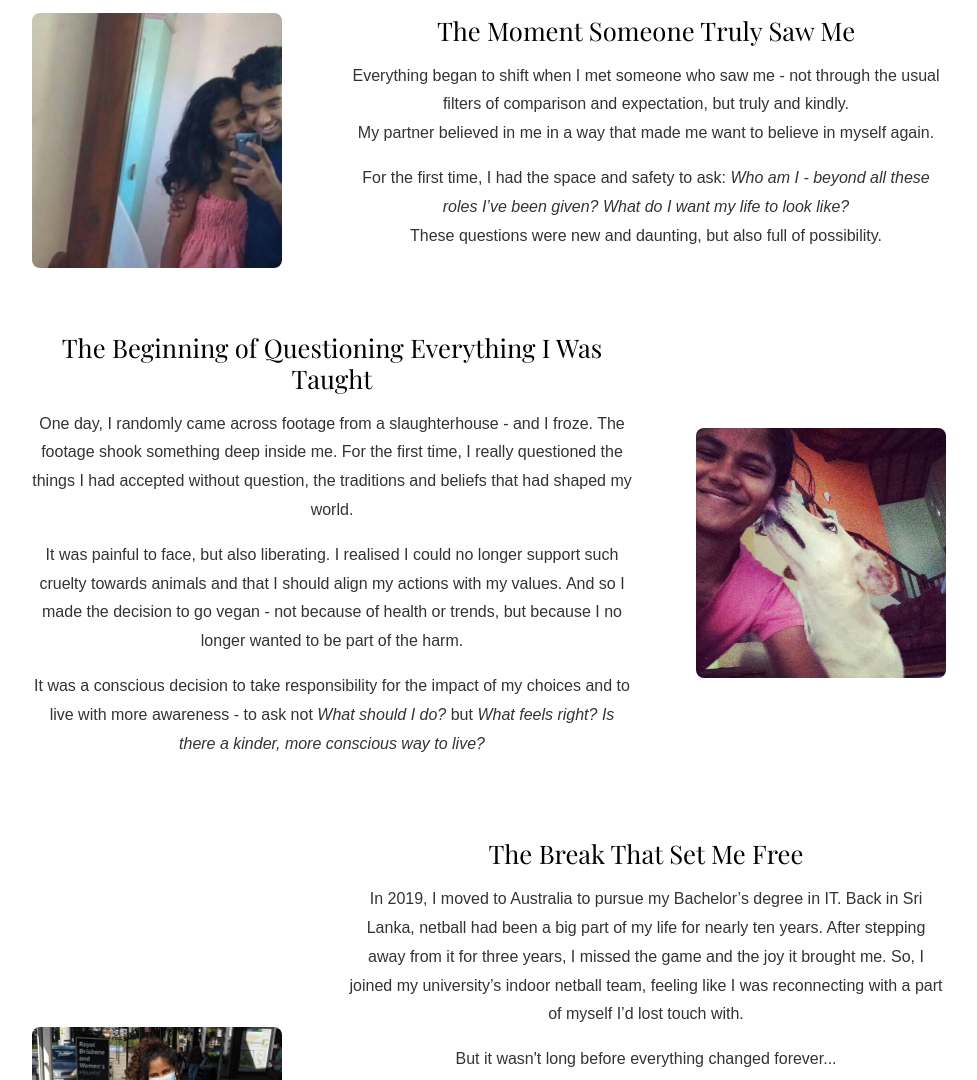
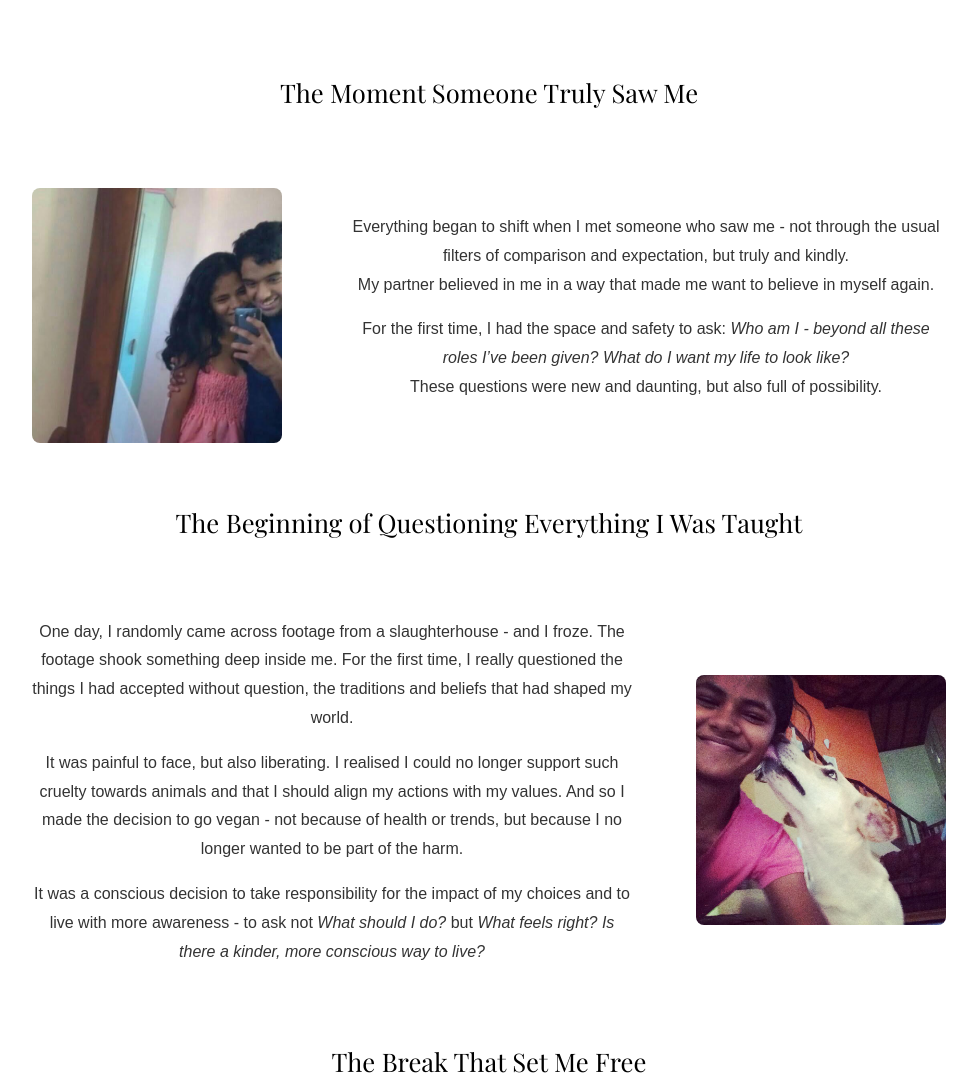
Before and after one commit to Jana-cj/Just-Jana, a plain HTML site: page janasstory.html in a window 1280 px wide. Shown: the part 969-2049 px from the top of the page, without its empty margins (151-1128 px from the left). Drawn offline with nearby package versions, Linux system fonts and the light colour scheme.

Commit message:
jana story heading first image next

```diff
--- a/CSS/index stylesheet.css
+++ b/CSS/index stylesheet.css
@@ -481,6 +481,16 @@ body {
   flex-wrap: wrap;
 }
 
+.story-heading {
+  font-size: 1.6rem;
+  font-family: 'Playfair Display', serif;
+  color: #000;
+  text-align: center;
+  width: 100%;
+  margin-bottom: 1rem;
+}
+
+
 .story {
   display: flex;
   align-items: center;
--- a/janasstory.html
+++ b/janasstory.html
@@ -163,11 +163,11 @@
 
 <br>
    <div class="story-block">
+    <h2 class = "story-heading">Hiding in the Shadows</h2>
     <div class="story-image">
       <img src="img/young jana.jpg" alt="A silhouette symbolizing identity loss" />
     </div>
     <div class="story-text">
-      <h2>Hiding in the Shadows</h2>
       <p>For a long time, I lived life on autopilot - moving through each day by following what I was taught, believing what I was told, and trying to fit into roles and expectations that simply were never made for me. I measured my worth through the grades I got in school and by how others saw me - their opinions, comparisons, and expectations (I’m sure a lot of us brown girls can relate to this).</p>
       <p>Growing up, I was constantly compared to my sister, whether at home or school or even at mundane places like salons, and slowly over time, I internalised the belief that I simply wasn’t enough. That belief settled quietly but deeply, shaping years filled with self-doubt, where I questioned my voice, my decisions, and even the core of who I was.</p>
       <p>It was a heavy weight to carry, and for many years, I felt trapped by it - a kind of learned helplessness where trying felt pointless because I thought my efforts wouldn’t change anything. <br> But life has a way of surprising us...</p>
@@ -175,22 +175,22 @@
     </div>
 
     <div class="story-block">
+      <h2 class = "story-heading">The Moment Someone Truly Saw Me</h2>
     <div class="story-image">
       <img src="img/us.jpg" alt="A warm smile symbolizing being seen" />
     </div>
     <div class="story-text">
-      <h2>The Moment Someone Truly Saw Me</h2>
       <p>Everything began to shift when I met someone who saw me - not through the usual filters of comparison and expectation, but truly and kindly. <br> My partner believed in me in a way that made me want to believe in myself again.</p>
       <p>For the first time, I had the space and safety to ask: <em>Who am I - beyond all these roles I’ve been given? What do I want my life to look like?</em> <br> These questions were new and daunting, but also full of possibility.</p>
     </div>
     </div>
 
     <div class="story-block">
+      <h2 class = "story-heading">The Beginning of Questioning Everything I Was Taught</h2>
     <div class="story-image">
       <img src="img/sissy.jpg" alt="Animal liberation imagery" />
     </div>
     <div class="story-text">
-      <h2>The Beginning of Questioning Everything I Was Taught</h2>
       <p>One day, I randomly came across footage from a slaughterhouse - and I froze. The footage shook something deep inside me. For the first time, I really questioned the things I had accepted without question, the traditions and beliefs that had shaped my world.</p>
       <p>It was painful to face, but also liberating. I realised I could no longer support such cruelty towards animals and that I should align my actions with my values. And so I made the decision to go vegan - not because of health or trends, but because I no longer wanted to be part of the harm.</p>
       <p>It was a conscious decision to take responsibility for the impact of my choices and to live with more awareness - to ask not <em>What should I do?</em> but <em>What feels right? Is there a kinder, more conscious way to live?</em> </p>
@@ -198,12 +198,12 @@
     </div>
 
     <div class="story-block">
+       <h2 class="story-heading">The Break That Set Me Free</h2>
     <div class="story-image">
       <img src="img/crutches.jpg" alt="crutches photo symbolizing the femur fracture" />
 
     </div>
     <div class="story-text">
-      <h2>The Break That Set Me Free</h2>
       <p>In 2019, I moved to Australia to pursue my Bachelor’s degree in IT. Back in Sri Lanka, netball had been a big part of my life for nearly ten years. After stepping away from it for three years, I missed the game and the joy it brought me. So, I joined my university’s indoor netball team, feeling like I was reconnecting with a part of myself I’d lost touch with.</p>
       <p>But it wasn't long before everything changed forever... <br> During a final match, I had a freak accident and I fractured my femur. It was a sudden, random injury - completely unrelated to my strength or health. Several medical scans later confirmed that my bone density was well above average (BMD: 1.3 g/cm³). So I guess I was just not meant to take home a gold medal that night :/</p>
       <p>Around that time, I had just begun to truly explore who I was. Leaving Sri Lanka gave me a sense of freedom I never had before - for the first time, I wasn’t just someone’s sister. I was just ... <i>me</i>. <br> I also started learning how to care for my natural curly hair (something I was taught to despise growing up) and I began to embrace my brown skin, which I had also been conditioned to see as less-than. And ironically, it was this fracture - this painful, unexpected moment - that brought me even closer to my true self.</p>
@@ -212,11 +212,11 @@
     </div>
 
     <div class="story-block">
+      <h2 class="story-heading">The Sound of Coming Home</h2>
     <div class="story-image">
       <img src="img/piano.jpg" alt="Piano keys or Jana playing piano" />
     </div>
     <div class="story-text">
-      <h2>The Sound of Coming Home</h2>
       <p>Though the injury was painful, it forced me to slow down in a way I never had before. In that stillness, I found my way back to music - not the structured, theory-heavy way I had been taught, but the way I played as a child: by ear and from feeling.</p>
       <p>This raw, emotional reconnection led to my debut piano composition, <a href="music.html" class="custom-link"><em>Featherfall</em></a> - a piece born from healing and rebirth.</p>
       <p>As I moved through rehab, I also discovered something else: the deep, incredible strength of both the body and the mind. Even being bedridden for a week made me realise how precious the gift of movement is - a gift so often taken for granted.That experience has shaped my mindset to this day. <br> I no longer train to chase extremes or prove anything - I train with intention, awareness, and gratitude for what my body can do. Every rep, every stretch, every breath now feels like a way of honouring that gift.</p>
```
